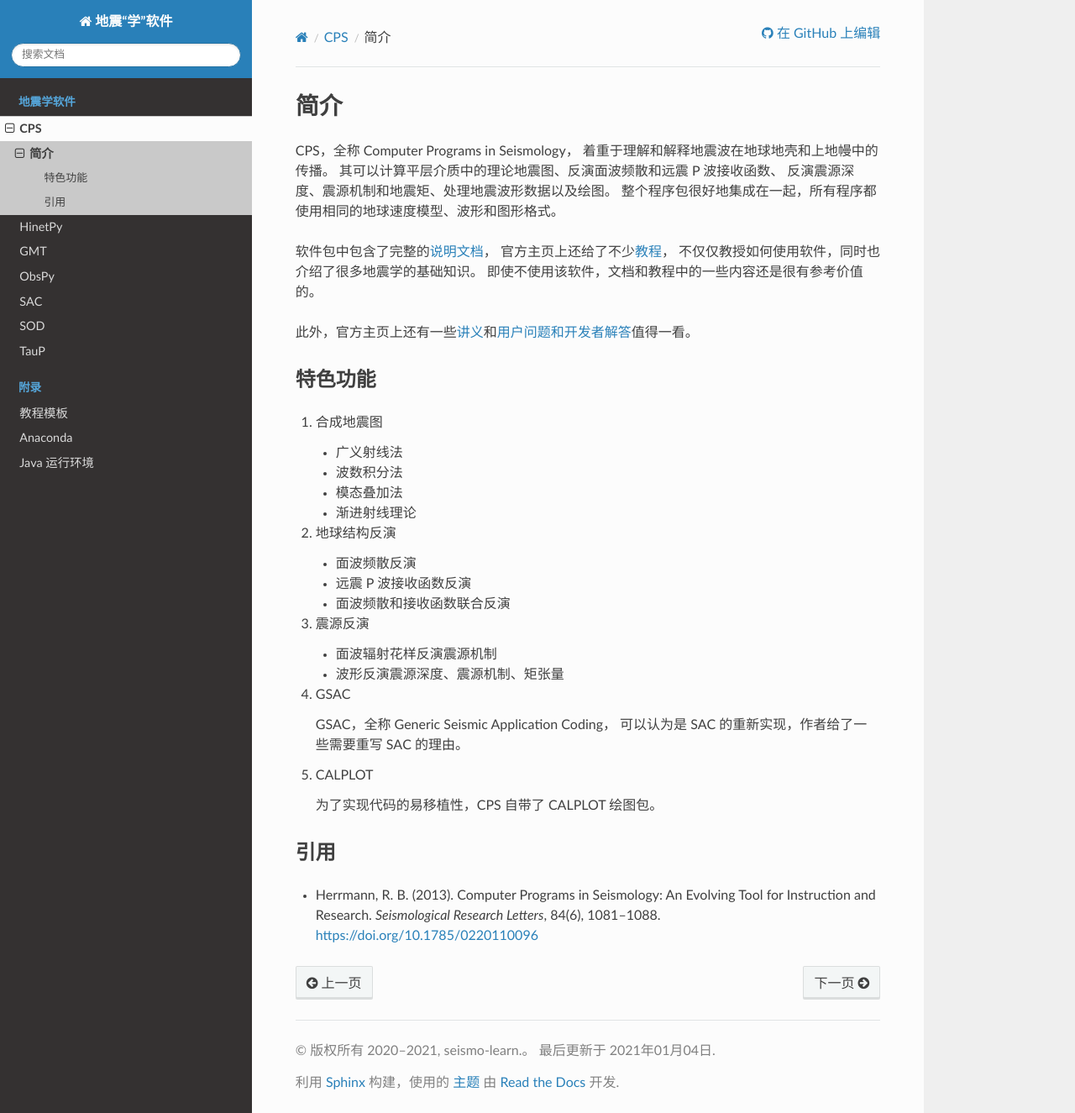
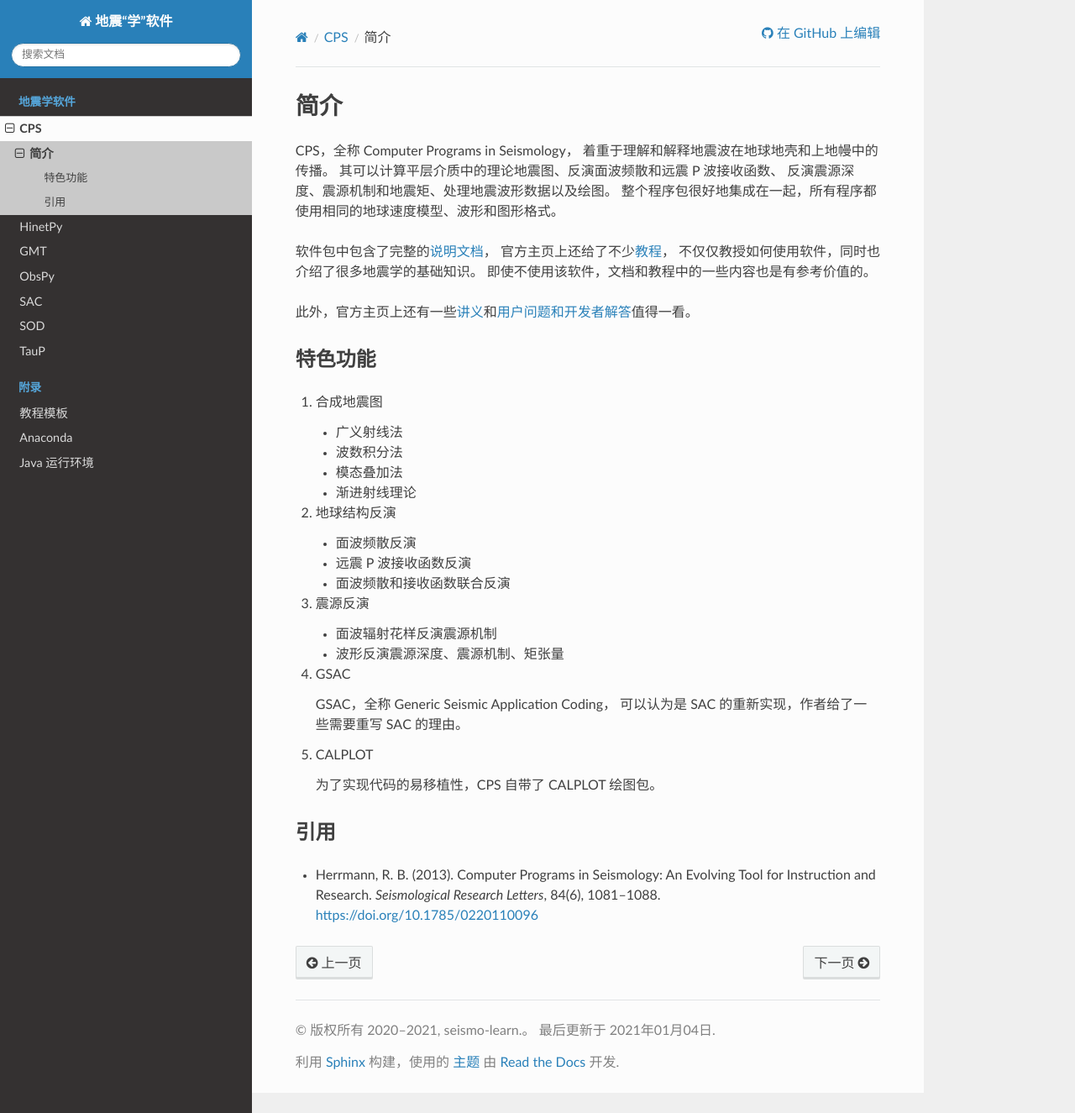
Before and after one commit to seismo-learn/software, a Sphinx documentation site: the page built from source/cps/introduction.rst, in a window 1280 px wide and 1325 px high. Shown: the whole window at 84% size. Built offline with Sphinx 7.4.7 and the Read the Docs theme 2.0.0, drawn with Linux system fonts in a browser that asks for light colours.

Commit message:
Update source/cps/introduction.rst
Co-authored-by: Dongdong Tian <seisman.info@gmail.com>

```diff
--- a/source/cps/introduction.rst
+++ b/source/cps/introduction.rst
@@ -10,7 +10,7 @@
 软件包中包含了完整的\ `说明文档 <http://www.eas.slu.edu/eqc/eqc_cps/CPS/CPS330.html>`__，
 官方主页上还给了不少\ `教程 <http://www.eas.slu.edu/eqc/eqc_cps/TUTORIAL/>`__，
 不仅仅教授如何使用软件，同时也介绍了很多地震学的基础知识。
-即使不使用该软件，文档和教程中的一些内容还是很有参考价值的。
+即使不使用该软件，文档和教程中的一些内容也是有参考价值的。
 
 此外，官方主页上还有一些\ `讲义 <http://www.eas.slu.edu/eqc/eqc_cps/workshop.html>`__\
 和\ `用户问题和开发者解答 <http://www.eas.slu.edu/eqc/eqc_cps/Questions>`__\值得一看。
```
